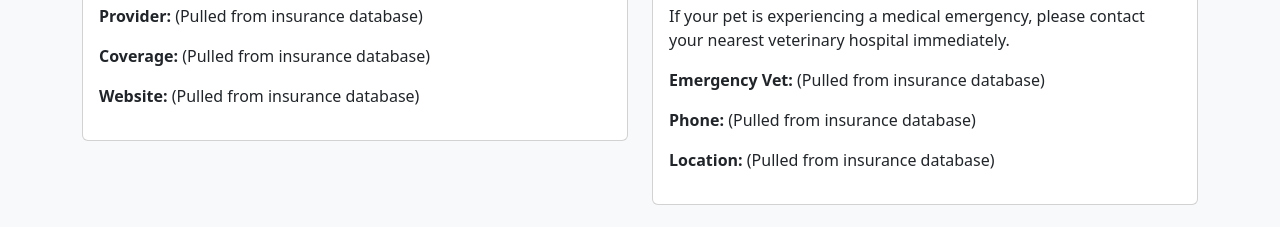
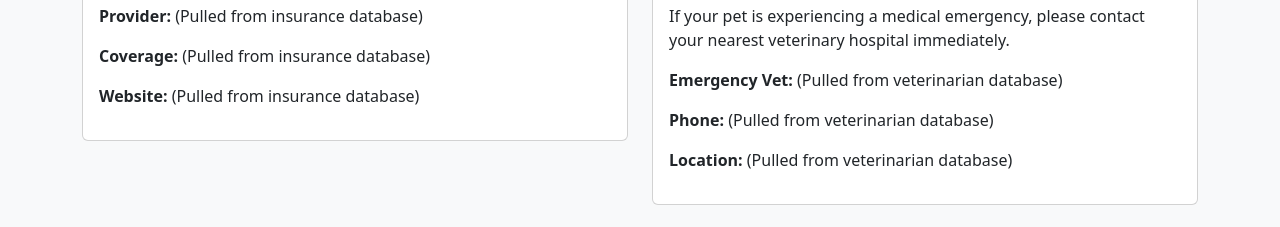
Before and after one commit to ianicek/Barkive, a plain HTML site: page frontend/medical.html in a window 1280 px wide. Shown: the part 519-746 px from the top of the page. Drawn offline with nearby package versions, Linux system fonts and the light colour scheme.

Commit message:
update medical

```diff
--- a/frontend/medical.html
+++ b/frontend/medical.html
@@ -91,9 +91,9 @@
                 <div class="card p-3">
                     <h2 class="text-dark">Emergency Information</h2>
                     <p>If your pet is experiencing a medical emergency, please contact your nearest veterinary hospital immediately.</p>
-                    <p><strong>Emergency Vet:</strong> (Pulled from insurance database)</p>
-                    <p><strong>Phone:</strong> (Pulled from insurance database)</p>
-                    <p><strong>Location:</strong> (Pulled from insurance database)</p>
+                    <p><strong>Emergency Vet:</strong> (Pulled from veterinarian database)</p>
+                    <p><strong>Phone:</strong> (Pulled from veterinarian database)</p>
+                    <p><strong>Location:</strong> (Pulled from veterinarian database)</p>
                 </div>
             </div>
         </div>
```
